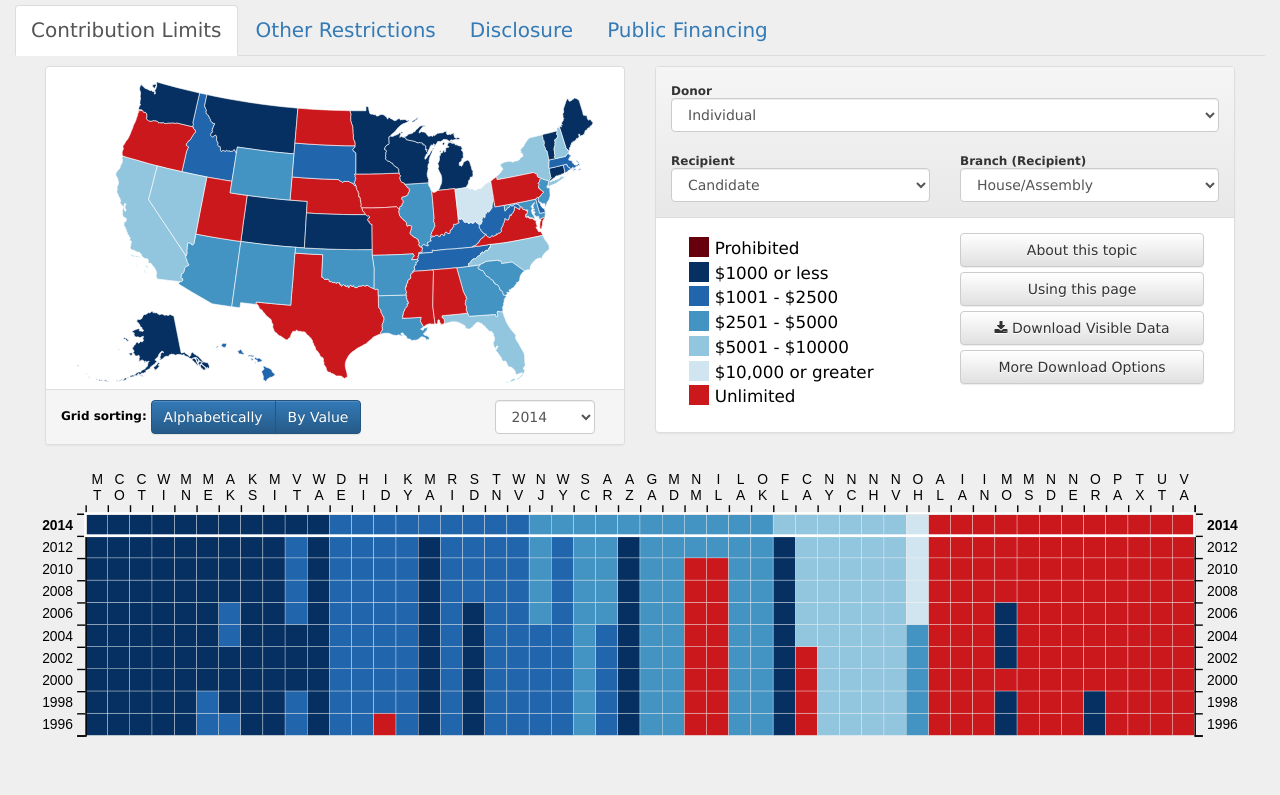
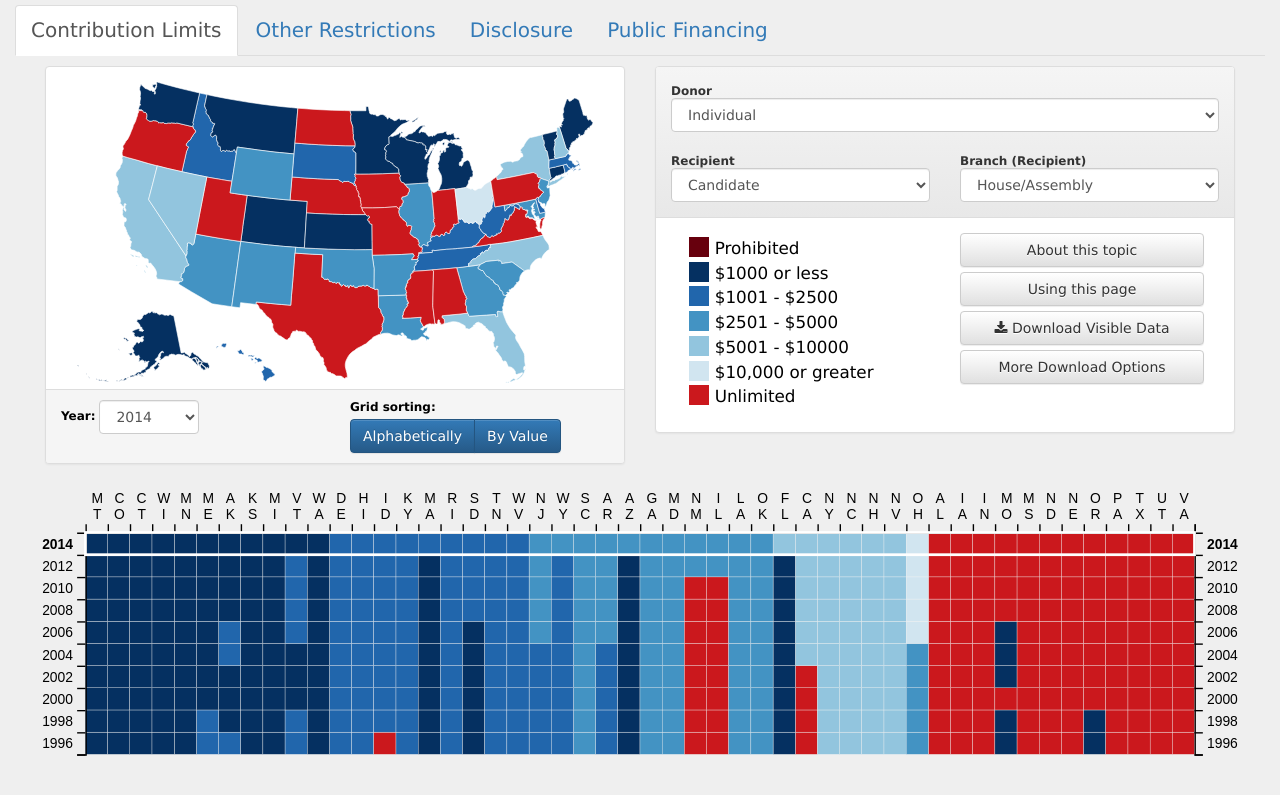
Before and after one commit to cfinst/cfinst.github.io, a Jekyll site: the page built from index.md, in a window 1280 px wide. Shown: the top 795 px of the page. Built offline with Jekyll 4.4.1, drawn with Linux system fonts in a browser that asks for light colours.

Commit message:
Tweak UI for year and sort. Swap locations. Use pull-right.

```diff
--- a/_layouts/default.html
+++ b/_layouts/default.html
@@ -14,26 +14,28 @@
         </div><!--.panel-body-->
         <div class="panel-footer">
           <div class="row">
-            <div class="col-sm-9">
-              <label>Grid sorting: </label>
-              <div class="btn-group" data-toggle="buttons">
-                <label class="btn btn-primary">
-                  <input type="radio" name="sortgrid" id="alpha" autocomplete="off" value="alpha"> Alphabetically
-                </label>
-                <label class="btn btn-primary">
-                  <input type="radio" name="sortgrid" id="num" value="num" autocomplete="off" checked> By Value
-                </label>
-              </div><!--.btn-group-->
-            </div><!--.col-sm-9-->
-
-            <div class="col-sm-3">
+            <div class="col-sm-6">
               <div class="form form-inline">
+                <label>Year: </label>
                 <select class="form-control" id="chooser-year">
                   <optgroup label="Select a Year">
                   </optgroup>
                 </select>
               </div><!--.form-->
-            </div><!--.col-sm-3-->
+            </div><!--.col-sm-6-->
+            <div class="col-sm-6">
+              <div class="pull-right">
+                <label>Grid sorting: </label>
+                <div class="btn-group" data-toggle="buttons">
+                  <label class="btn btn-primary">
+                    <input type="radio" name="sortgrid" id="alpha" autocomplete="off" value="alpha"> Alphabetically
+                  </label>
+                  <label class="btn btn-primary">
+                    <input type="radio" name="sortgrid" id="num" value="num" autocomplete="off" checked> By Value
+                  </label>
+                </div><!--.btn-group-->
+              </div><!--.pull-right-->
+            </div><!--.col-sm-6-->
           </div><!--.row-->
         </div><!--.panel-footer-->
       </div><!--.panel.panel-default-->
```
